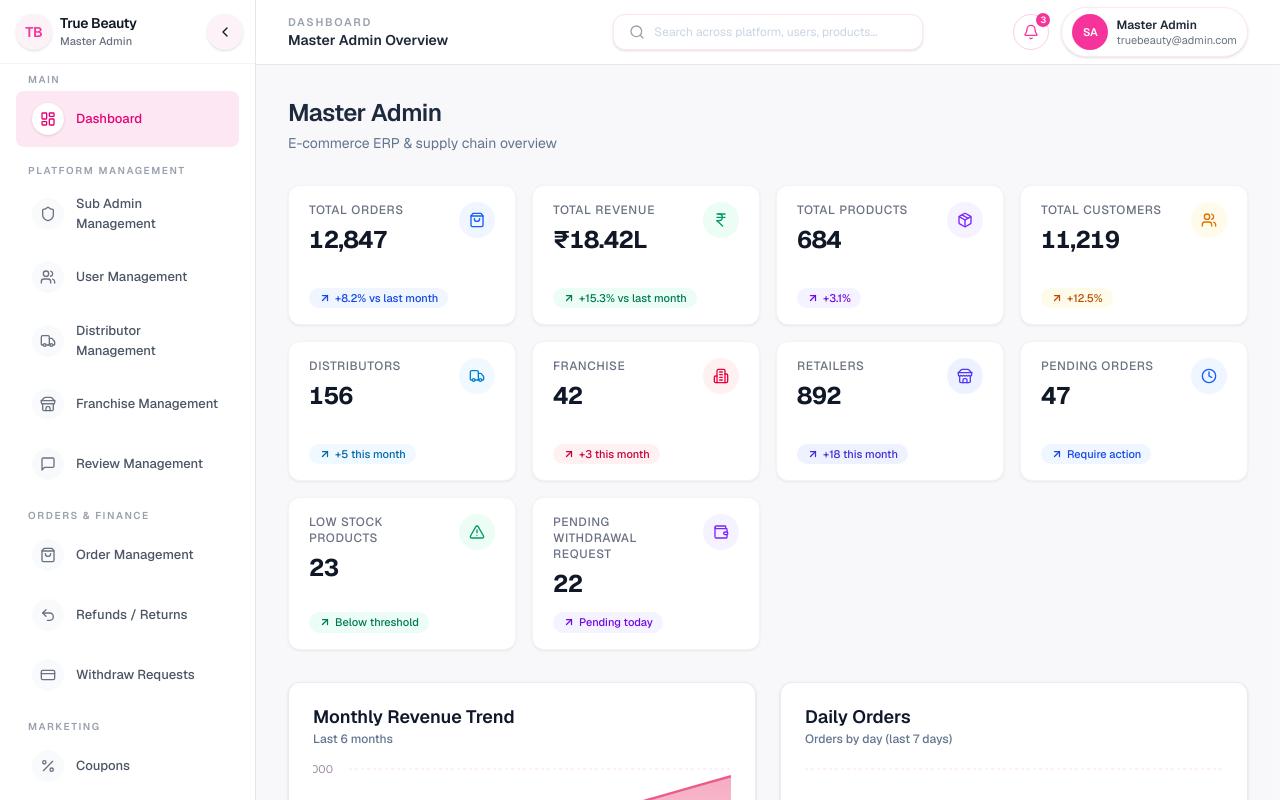
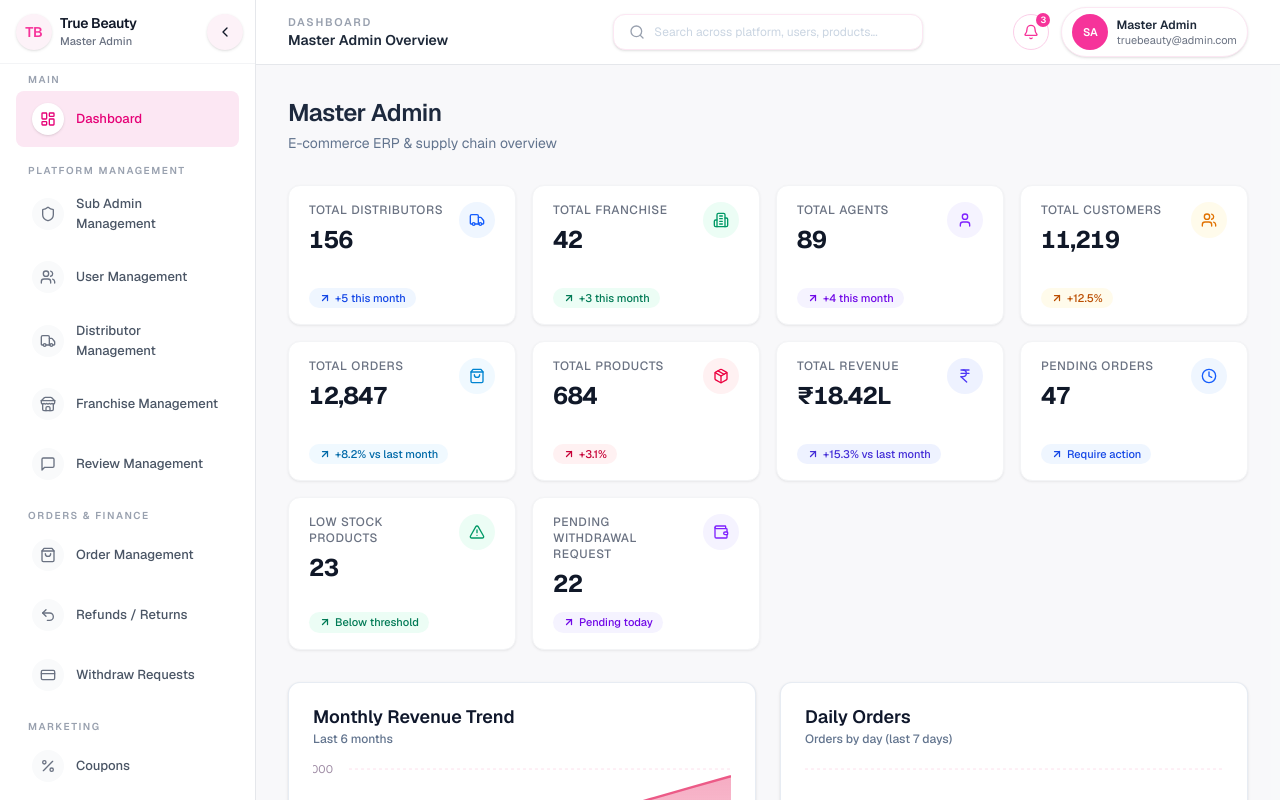
Before and after one commit to ZoyaAnsari19/secure-pharma-master-admin, a Next.js app: page /dashboard in a window 1280 px wide. Shown: the top 800 px of the page. Built offline with nearby package versions, Linux system fonts and the light colour scheme.

Commit message:
Update dashboard KPI cards: Add new metrics for total distributors, total franchise, and total agents while maintaining existing revenue and order data. Improve clarity by consolidating similar metrics and enhancing overall dashboard structure.

```diff
--- a/src/app/dashboard/page.tsx
+++ b/src/app/dashboard/page.tsx
@@ -50,13 +50,13 @@ import {
 } from "lucide-react";
 
 const statCards = [
+  { label: "Total Distributors", value: "156", delta: "+5 this month", icon: Truck },
+  { label: "Total Franchise", value: "42", delta: "+3 this month", icon: Building2 },
+  { label: "Total Agents", value: "89", delta: "+4 this month", icon: User },
+  { label: "Total Customers", value: "11,219", delta: "+12.5%", icon: Users },
   { label: "Total Orders", value: "12,847", delta: "+8.2% vs last month", icon: ShoppingBag },
+  { label: "Total Products", value: "684", delta: "+3.1%", icon: Package },
   { label: "Total Revenue", value: "₹18.42L", delta: "+15.3% vs last month", icon: IndianRupee },
-  { label: "Total Products", value: "684", delta: "+3.1%", icon: Package },
-  { label: "Total Customers", value: "11,219", delta: "+12.5%", icon: Users },
-  { label: "Distributors", value: "156", delta: "+5 this month", icon: Truck },
-  { label: "Franchise", value: "42", delta: "+3 this month", icon: Building2 },
-  { label: "Retailers", value: "892", delta: "+18 this month", icon: Store },
   { label: "Pending Orders", value: "47", delta: "Require action", icon: Clock },
   { label: "Low Stock Products", value: "23", delta: "Below threshold", icon: AlertTriangle },
   { label: "Pending Withdrawal Request", value: "22", delta: "Pending today", icon: Wallet },
```
